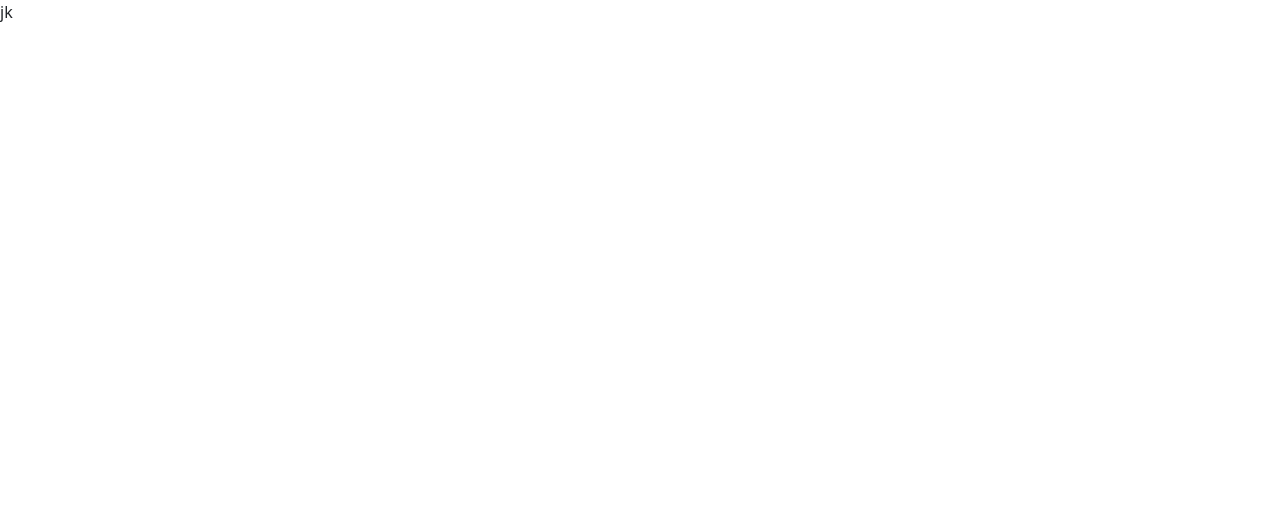
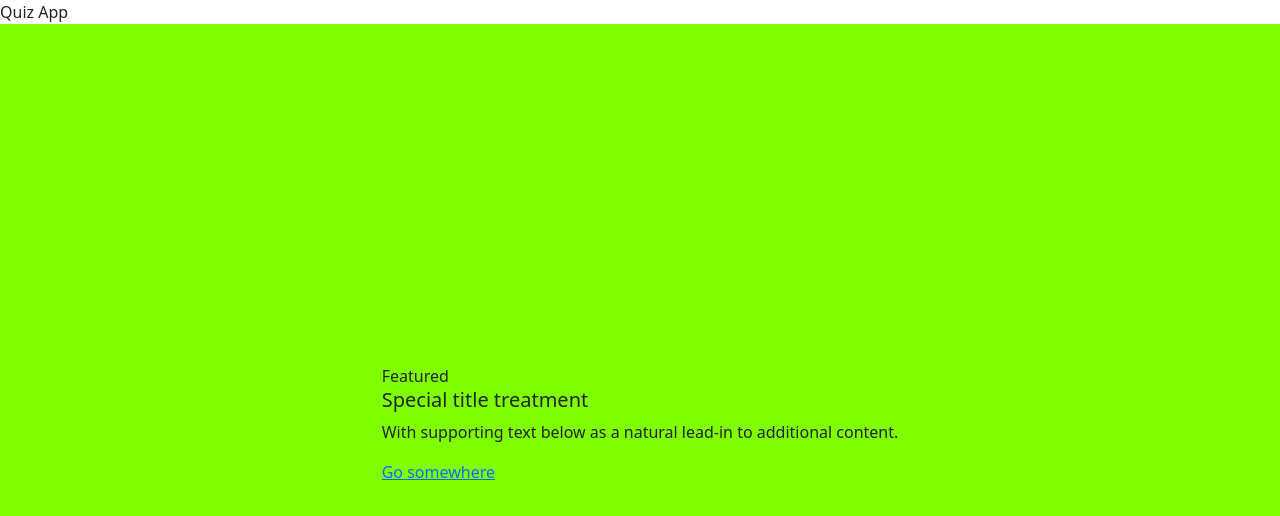
Before and after one commit to BigOzzyOz/quizApp, a website: page index.html in a window 1280 px wide. Drawn offline with nearby package versions, Linux system fonts and the light colour scheme.

Commit message:
added header

```diff
--- a/index.html
+++ b/index.html
@@ -8,11 +8,27 @@
   <link rel="stylesheet" href="style/style.css">
   <link rel="stylesheet" href="node_modules/bootstrap/dist/css/bootstrap-reboot.min.css">
   <script src="script/script.js"></script>
+  <script src="node_modules/bootstrap/dist/js/bootstrap.bundle.min.js"></script>
 </head>
-jk
 
 <body>
-
+  <nav class="navbar bg-body-tertiary">
+    <div class="container-fluid">
+      <span class="navbar-brand mb-0 h1">Quiz App</span>
+    </div>
+  </nav>
+  <div class="container">
+    <div class="card">
+      <div class="card-header">
+        Featured
+      </div>
+      <div class="card-body">
+        <h5 class="card-title">Special title treatment</h5>
+        <p class="card-text">With supporting text below as a natural lead-in to additional content.</p>
+        <a href="#" class="btn btn-primary">Go somewhere</a>
+      </div>
+    </div>
+  </div>
 </body>
 
 </html>
--- a/style/style.css
+++ b/style/style.css
@@ -1 +1,16 @@
-* {}
+* {
+  margin: 0;
+  padding: 0;
+}
+
+body {}
+
+.container {
+  background-color: rgb(127, 255, 0) !important;
+  min-height: 100vh;
+  flex: 1;
+  display: flex;
+  flex-direction: column;
+  justify-content: center;
+  align-items: center;
+}
```
